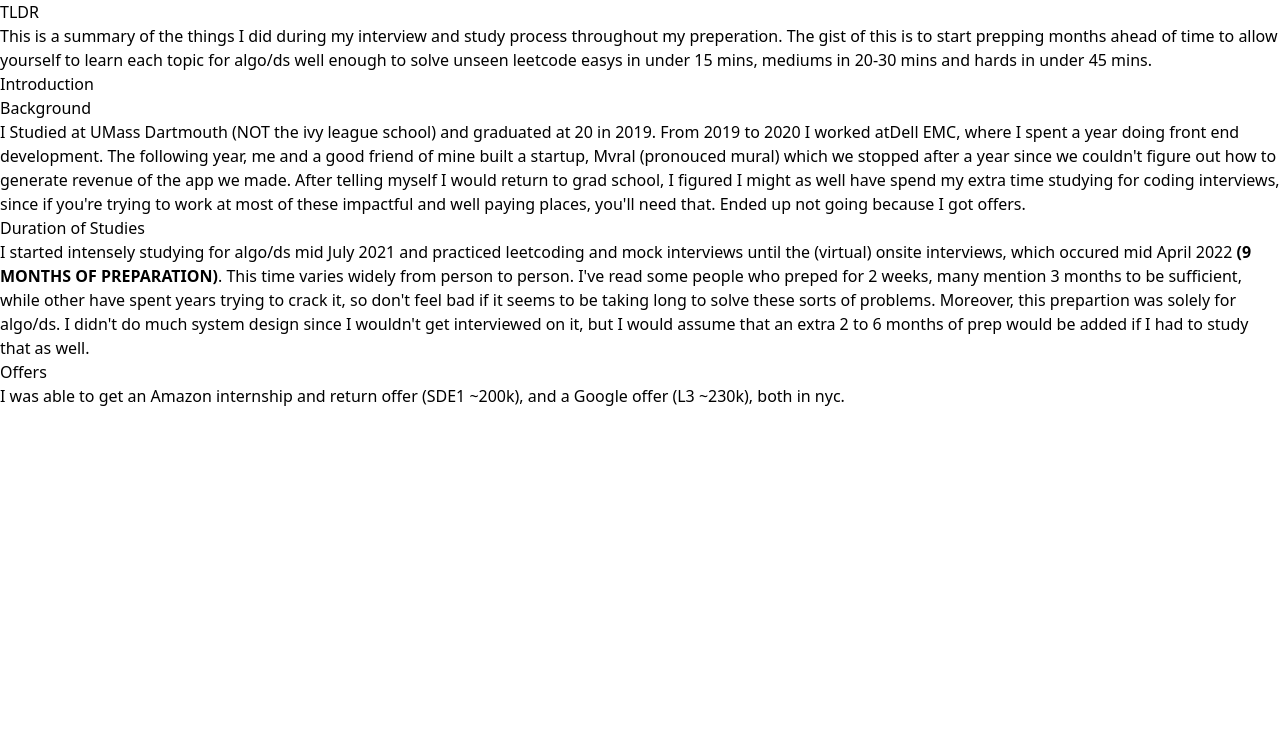
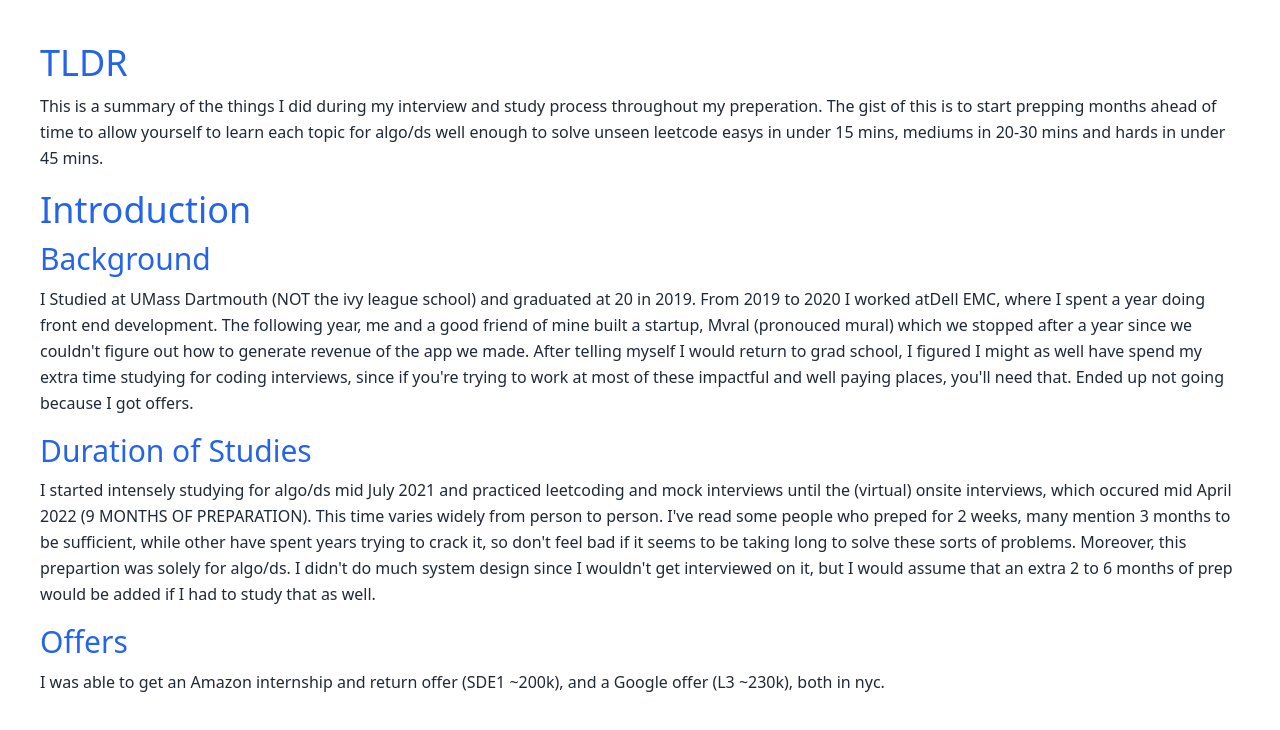
Before and after one commit to xavierpjb/blog, a React (Create React App) app: page /#/interview-prep in a window 1280 px wide. Shown: the top 730 px of the page. Built offline with nearby package versions, Linux system fonts and the light colour scheme.

Commit message:
Add interview prep style

```diff
--- a/src/InterviewPrep/index.js
+++ b/src/InterviewPrep/index.js
@@ -1,8 +1,8 @@
 function InterviewPrep() {
   return (
-    <div>
-      <h4> TLDR </h4>
-      <p>
+    <div class="m-10">
+      <h4 class="font-medium leading-tight text-4xl mt-0 mb-2 text-blue-600"> TLDR </h4>
+      <p class="text-base font-light leading-relaxed mt-0 mb-4 text-gray-800">
         This is a summary of the things I did during my interview and
         study process throughout my preperation. The gist of this
         is to start prepping months ahead of time to allow yourself to learn
@@ -10,9 +10,9 @@ function InterviewPrep() {
         under 15 mins, mediums in 20-30 mins and hards in under 45 mins.
       </p>
 
-      <h4>Introduction</h4>
-      <h3>Background</h3>
-      <p>
+      <h4 class="font-medium leading-tight text-4xl mt-0 mb-2 text-blue-600">Introduction</h4>
+      <h3 class="font-medium leading-tight text-3xl mt-0 mb-2 text-blue-600">Background</h3>
+      <p class="text-base font-light leading-relaxed mt-0 mb-4 text-gray-800">
         I Studied at UMass Dartmouth (NOT the ivy league school) and graduated
         at 20 in 2019. From 2019 to 2020 I worked at
         <a href="https://www.dell.com/en-us/blog/tags/dell-emc/">Dell EMC</a>,
@@ -28,8 +28,8 @@ function InterviewPrep() {
         you'll need that. Ended up not going because I got offers.
       </p>
 
-      <h3>Duration of Studies</h3>
-      <p>
+      <h3 class="font-medium leading-tight text-3xl mt-0 mb-2 text-blue-600">Duration of Studies</h3>
+      <p class="text-base font-light leading-relaxed mt-0 mb-4 text-gray-800">
         I started intensely studying for algo/ds mid July 2021 and practiced
         leetcoding and mock interviews until the (virtual) onsite interviews,
         which occured mid April 2022 <b>(9 MONTHS OF PREPARATION)</b>.
@@ -45,8 +45,8 @@ function InterviewPrep() {
         as well.
       </p>
 
-      <h3>Offers</h3>
-      <p>
+      <h3 class="font-medium leading-tight text-3xl mt-0 mb-2 text-blue-600">Offers</h3>
+      <p class="text-base font-light leading-relaxed mt-0 mb-4 text-gray-800">
         I was able to get an Amazon internship and return offer (SDE1 ~200k),
         and a Google offer (L3 ~230k), both in nyc.
       </p>
```
